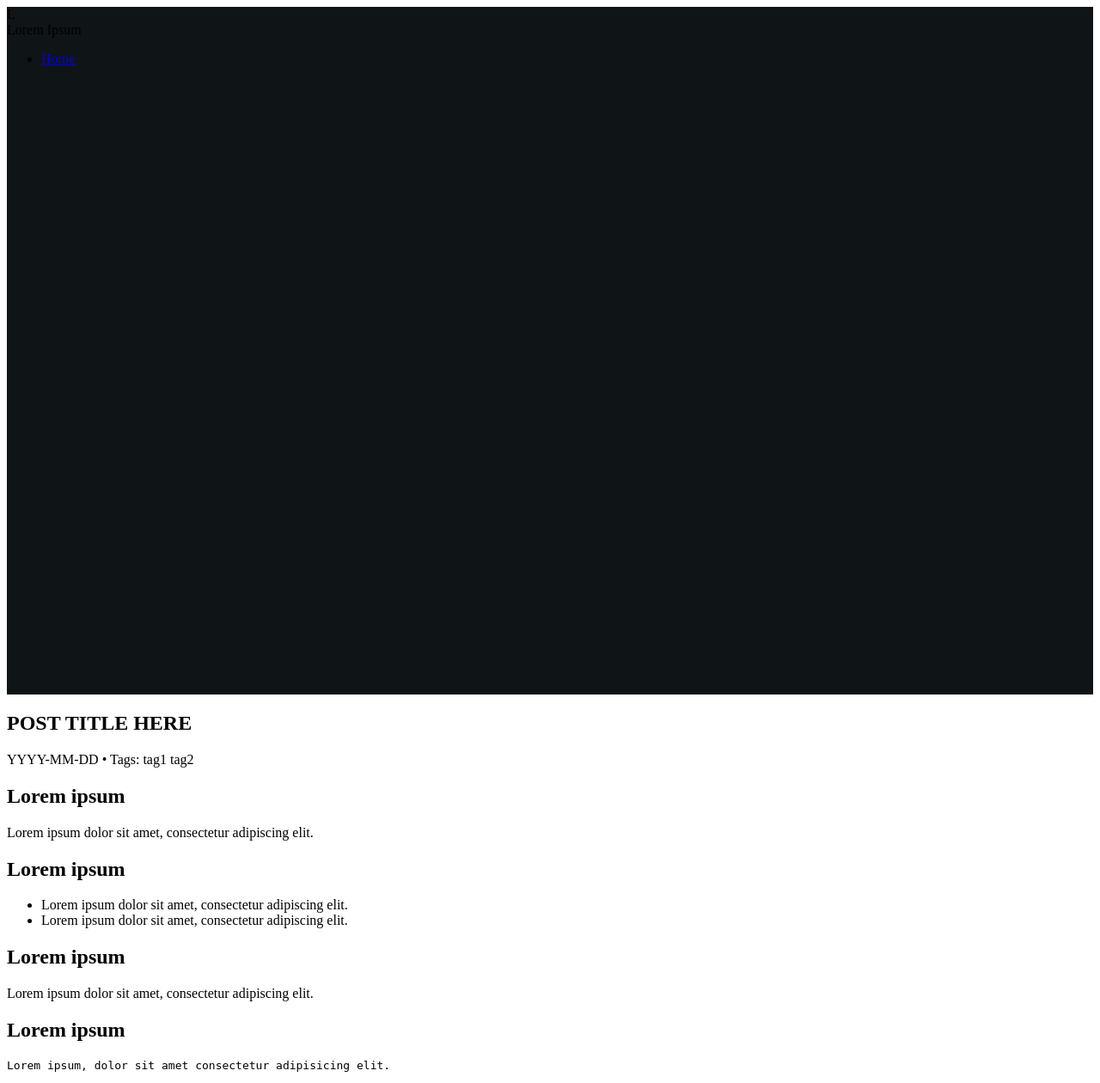
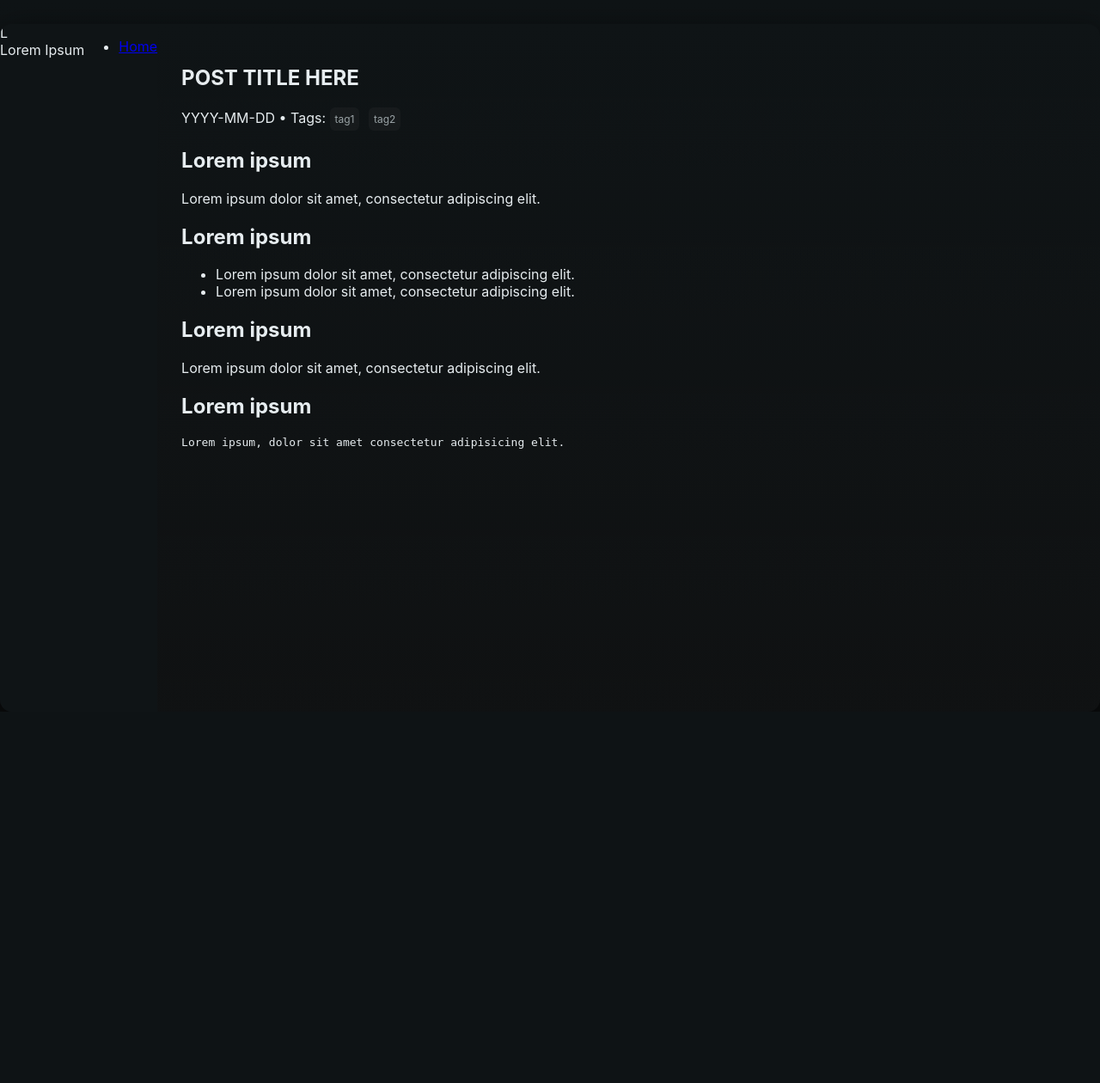
Before and after one commit to Tiggerljc/Tiggerljc.github.io, a Flask app: page /template in a window 1280 px wide. Shown: the whole page at 86% size. After the commit the page ends 522 px from the top, so only its background shows below. Run offline with Flask 3, Linux system fonts and the light colour scheme.

Commit message:
Changed CSS; added in main styling, changed .sidebar class flec-direction to row from column.

```diff
--- a/static/css/style.css
+++ b/static/css/style.css
@@ -12,6 +12,136 @@
   --mono: ui-monospace, SFMono-Regular, Menlo, Monaco, "Roboto Mono", "Segoe UI Mono", monospace;
   --nav-bg: rgba(225,106,26,0.18);
   --nav-bg-strong: rgba(225,69,0,0.22);
+}
+
+/* Base layout + content */
+
+* {
+  box-sizing: border-box;
+}
+
+html, body {
+  height: 100%;
+  margin: 0;
+  background: linear-gradient(180deg, var(--bg), #0b0d0e);
+  color: #e6ecef;
+  font-family: Inter, system-ui, -apple-system, BlinkMacSystemFont, "Segoe UI", sans-serif;
+}
+
+/* Main app layout: sidebar + content */
+.layout {
+  display: flex;
+  min-height: 100vh;
+  max-width: 1400px;
+  margin: 28px auto;
+  border-radius: 14px;
+  overflow: hidden;
+  box-shadow: 0 10px 40px rgba(0,0,0,0.6);
+  background: linear-gradient(180deg, transparent, rgba(255,255,255,0.02));
+}
+
+/* Main content area */
+.main {
+  flex: 1;
+  padding: 28px;
+  display: grid;
+  grid-template-columns: 1fr 320px;
+  gap: 22px;
+}
+
+.topbar h1 {
+  margin: 0;
+  font-size: 28px;
+}
+
+.subtitle {
+  color: var(--muted);
+  margin-top: 6px;
+}
+
+/* Posts grid */
+.posts {
+  display: grid;
+  grid-template-columns: repeat(auto-fill, minmax(320px, 1fr));
+  gap: 18px;
+}
+
+.post-card {
+  background: linear-gradient(180deg, var(--card), #0c0e0f);
+  border-radius: 12px;
+  padding: 0;
+  overflow: hidden;
+  border: 1px solid rgba(255,255,255,0.02);
+  transition: transform .14s ease, box-shadow .14s ease;
+}
+
+.post-card:hover {
+  transform: translateY(-6px);
+  box-shadow: 0 20px 40px rgba(0,0,0,0.6);
+}
+
+.post-link {
+  display: flex;
+  gap: 0;
+  color: inherit;
+  text-decoration: none;
+}
+
+.post-thumb {
+  width: 160px;
+  background: linear-gradient(135deg, rgba(255,106,0,0.12), rgba(255,138,51,0.06));
+  min-height: 120px;
+}
+
+.post-meta {
+  padding: 14px;
+  flex: 1;
+}
+
+.post-title {
+  margin: 0;
+  color: #ffffff;
+  font-size: 16px;
+}
+
+.post-excerpt {
+  color: var(--muted);
+  margin-top: 8px;
+  font-size: 13px;
+}
+
+.tag {
+  display: inline-block;
+  background: rgba(255,255,255,0.03);
+  padding: 6px;
+  border-radius: 6px;
+  margin-right: 6px;
+  font-size: 12px;
+  color: var(--muted);
+}
+
+/* Right-hand panel */
+.panel {
+  background: linear-gradient(180deg, var(--panel), #0d0f10);
+  padding: 16px;
+  border-radius: 12px;
+  height: max-content;
+  border: 1px solid rgba(255,255,255,0.02);
+}
+
+/* Responsive layout */
+@media (max-width: 900px) {
+  .layout {
+    flex-direction: column;
+    max-width: 100%;
+    margin: 0;
+    border-radius: 0;
+  }
+
+  .main {
+    padding: 18px;
+    grid-template-columns: 1fr;
+  }
 }
 
 /* Old styling code
@@ -216,7 +346,7 @@ container
 .sidebar {
   position: relative;
   display: flex;
-  flex-direction: column;
+  flex-direction: row;
   height: 100vh;
   background: var(--bg);
 }
```
